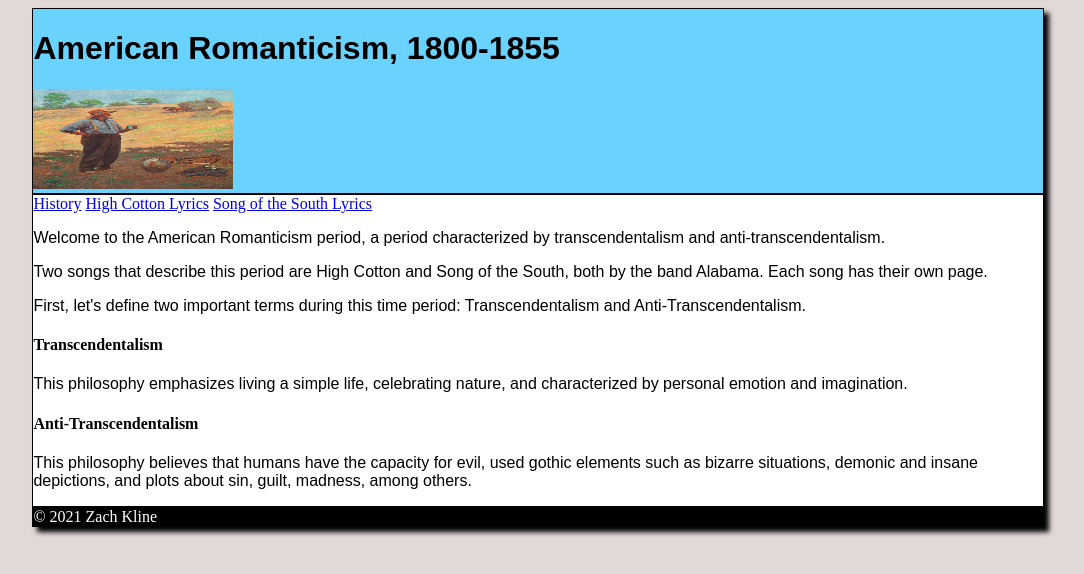
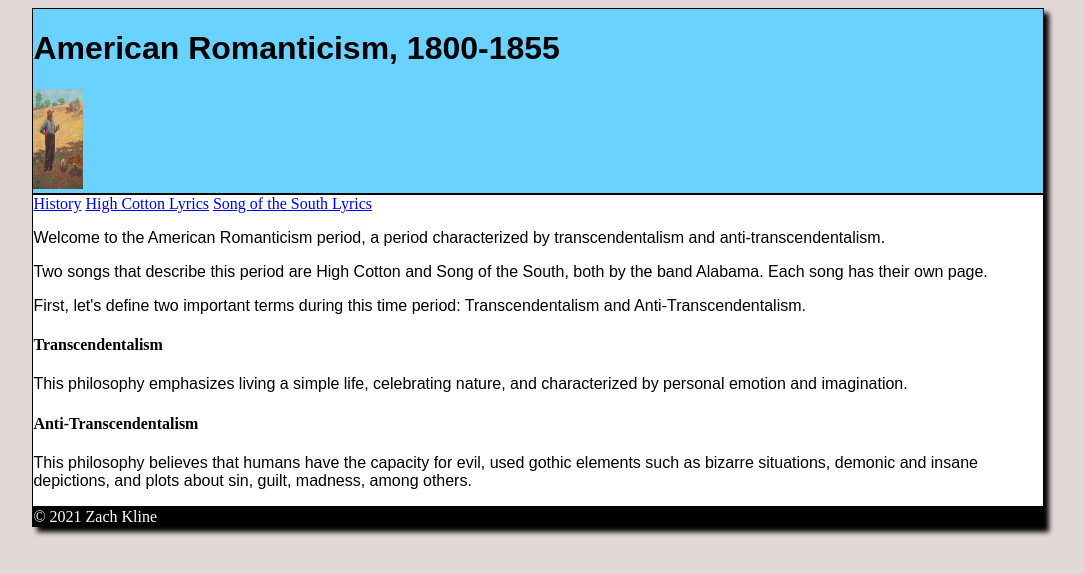
Before and after one commit to AmericanRomanticism/AmericanRomanticism.github.io, a plain HTML site: page index.html in a window 1280 px wide. Shown: the whole page, without its empty margins (102-1186 px from the left). Drawn offline with Linux system fonts and the light colour scheme.

Commit message:
Update index.html

```diff
--- a/index.html
+++ b/index.html
@@ -8,7 +8,7 @@
     <div id="wrapper">
       <header>
         <h1 style="font-family:'Arial'">American Romanticism, 1800-1855</h1>
-        <img src="simple american farmer 1.jpg" height=100px width=200px>
+        <img src="simple american farmer 1.jpg" height=100px width=50px>
       </header>
       <div id="content">
         <a href="https://AmericanRomanticism.github.io/RomHistory.html">History</a>
```
